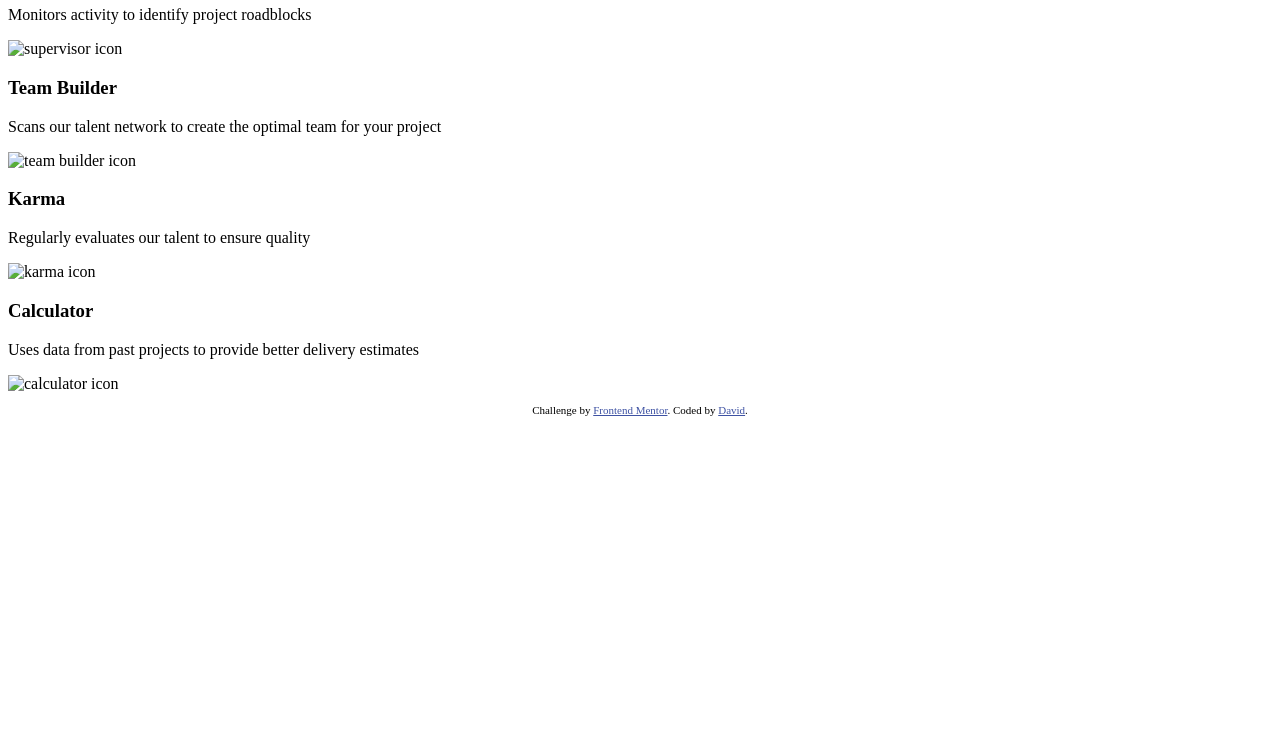
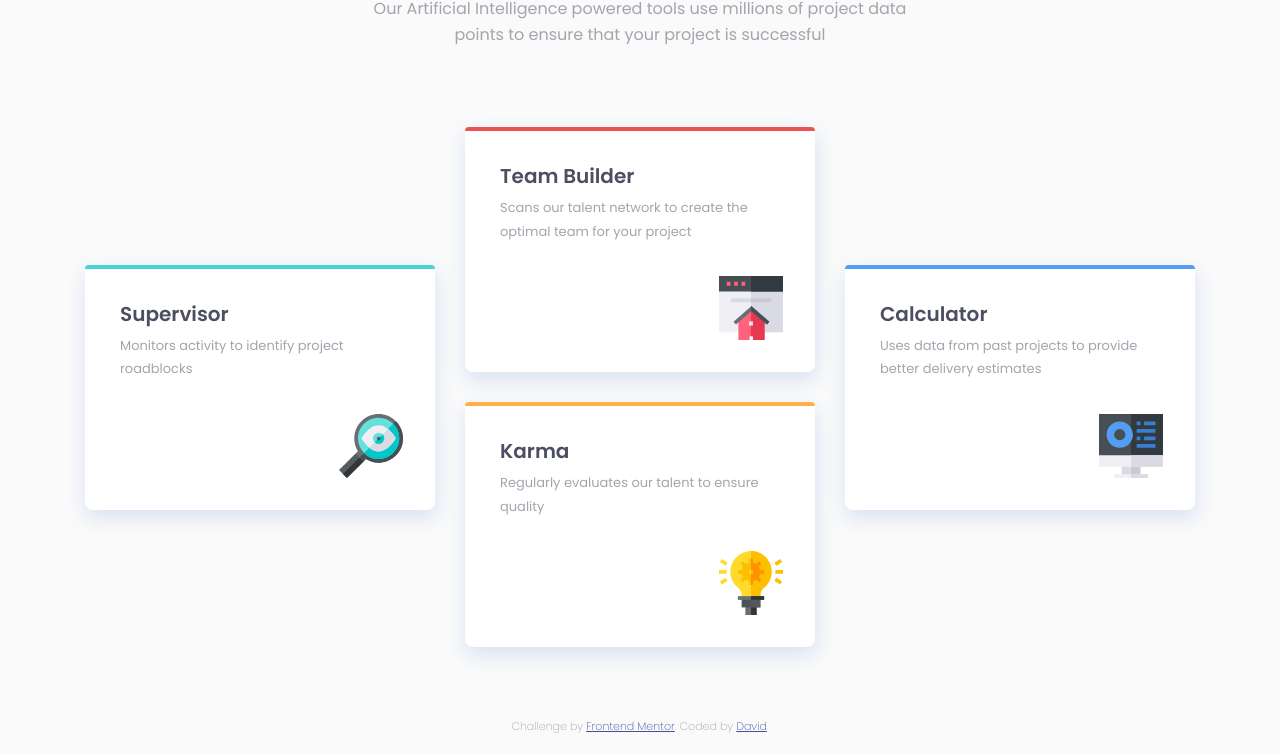
Before and after one commit to diffgee/four-card-feature, a plain HTML site: page index.html in a window 1280 px wide. Shown: the part 198-952 px from the top of the page. Before the commit the page ends 800 px from the top, so only its background shows below. Drawn offline with Linux system fonts and the light colour scheme; the site is published under a folder, as on GitHub Pages, so addresses that start at the root find nothing.

Commit message:
fixed linking

```diff
--- a/index.html
+++ b/index.html
@@ -10,7 +10,7 @@
 
   <link href="https://fonts.googleapis.com/css2?family=Poppins:wght@200;400;600&display=swap" rel="stylesheet">
 
-  <link rel="stylesheet" href="/styles/style.css" class="stylesheet">
+  <link rel="stylesheet" href="./styles/style.css" class="stylesheet">
 
   <!-- Feel free to remove these styles or customise in your own stylesheet 👍 -->
   <style>
@@ -34,28 +34,28 @@
         <h3>Supervisor</h3>
         <p>Monitors activity to identify project roadblocks
         </p>
-        <img src="/images/icon-supervisor.svg" alt="supervisor icon" class="">
+        <img src="./images/icon-supervisor.svg" alt="supervisor icon" class="">
       </section>
 
       <section class="team cards">
         <h3>Team Builder</h3>
         <p>Scans our talent network to create the optimal team for your project
         </p>
-        <img src="/images/icon-team-builder.svg" alt="team builder icon" class="">
+        <img src="./images/icon-team-builder.svg" alt="team builder icon" class="">
       </section>
 
       <section class="karma cards">
         <h3>Karma</h3>
         <p>Regularly evaluates our talent to ensure quality
         </p>
-        <img src="/images/icon-karma.svg" alt="karma icon" class="">
+        <img src="./images/icon-karma.svg" alt="karma icon" class="">
       </section>
 
       <section class="calc cards">
         <h3>Calculator</h3>
         <p>Uses data from past projects to provide better delivery estimates
         </p>
-        <img src="/images/icon-calculator.svg" alt="calculator icon" class="">
+        <img src="./images/icon-calculator.svg" alt="calculator icon" class="">
       </section>
     </div>
   <footer>
```
